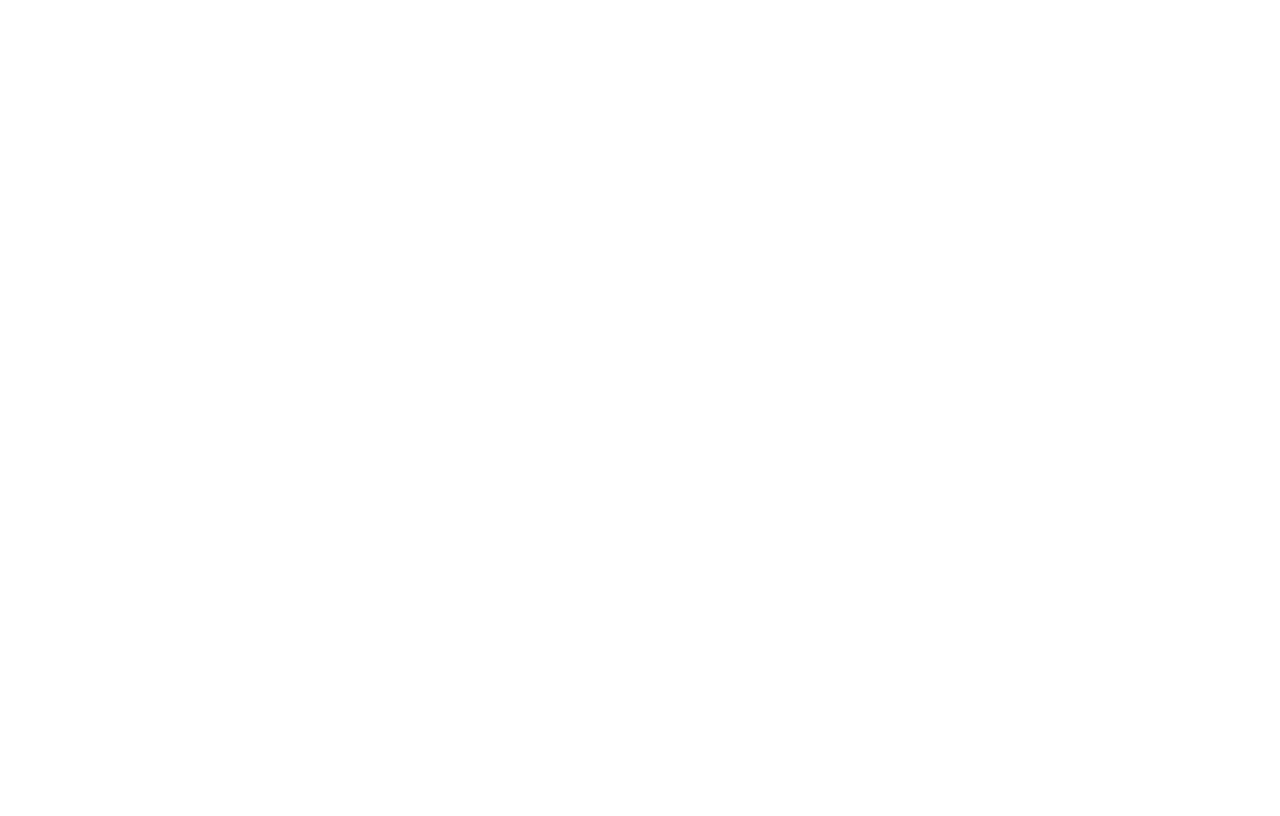
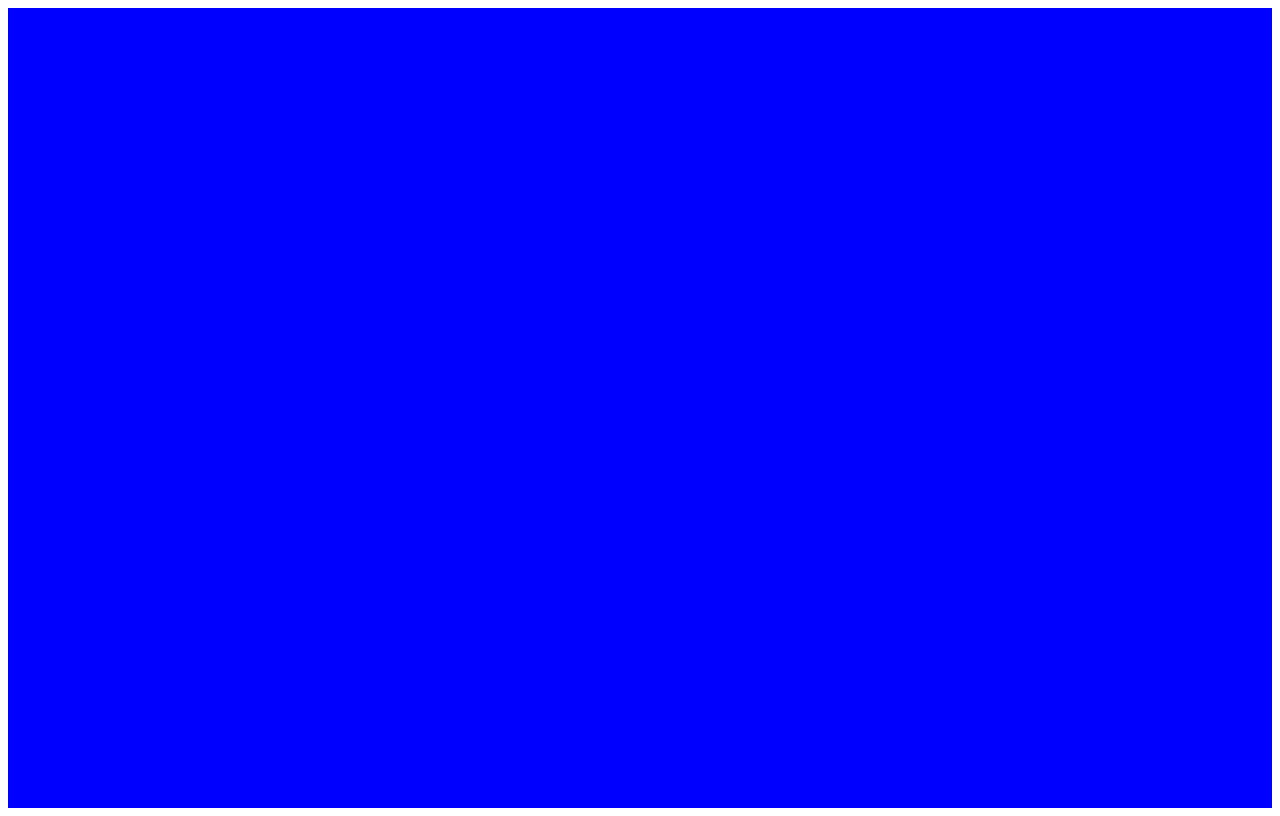
Before and after one commit to georgem00re/georgemoore, a React (Vite) app in the folder react-app/: page / in a window 1280 px wide. Built offline with nearby package versions, Linux system fonts and the light colour scheme.

Commit message:
initial changes

```diff
--- a/react-app/src/App.tsx
+++ b/react-app/src/App.tsx
@@ -1,9 +1,6 @@
 import { Fragment } from "react";
+import LandingPage from "./pages/LandingPage/LandingPage.tsx";
 
 export default function App() {
-  return (
-    <Fragment>
-
-    </Fragment>
-  )
+  return <LandingPage/>
 }
--- /dev/null
+++ b/react-app/src/pages/LandingPage/LandingPage.module.css
@@ -0,0 +1,6 @@
+
+.canvas {
+	background-color: blue;
+	height: 100vh;
+	width: 100%;
+}
--- /dev/null
+++ b/react-app/src/pages/LandingPage/LandingPage.tsx
@@ -0,0 +1,9 @@
+import styles from "./LandingPage.module.css";
+
+export default function LandingPage() {
+	return (
+		<div className={styles.canvas}>
+
+		</div>
+	)
+}
```
